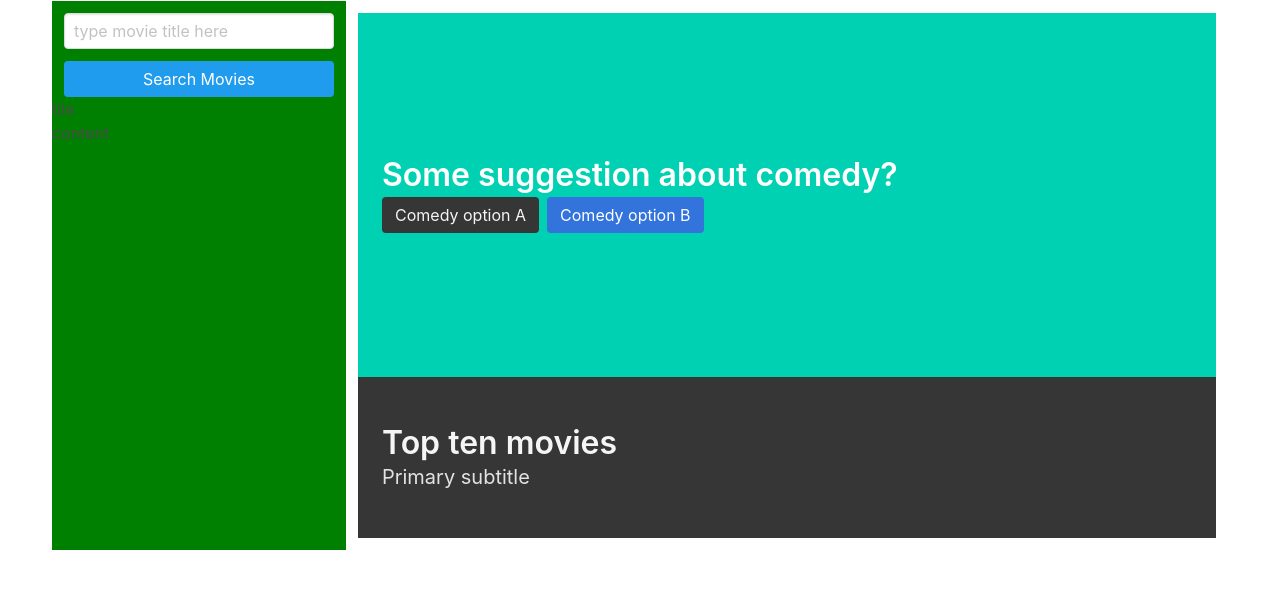
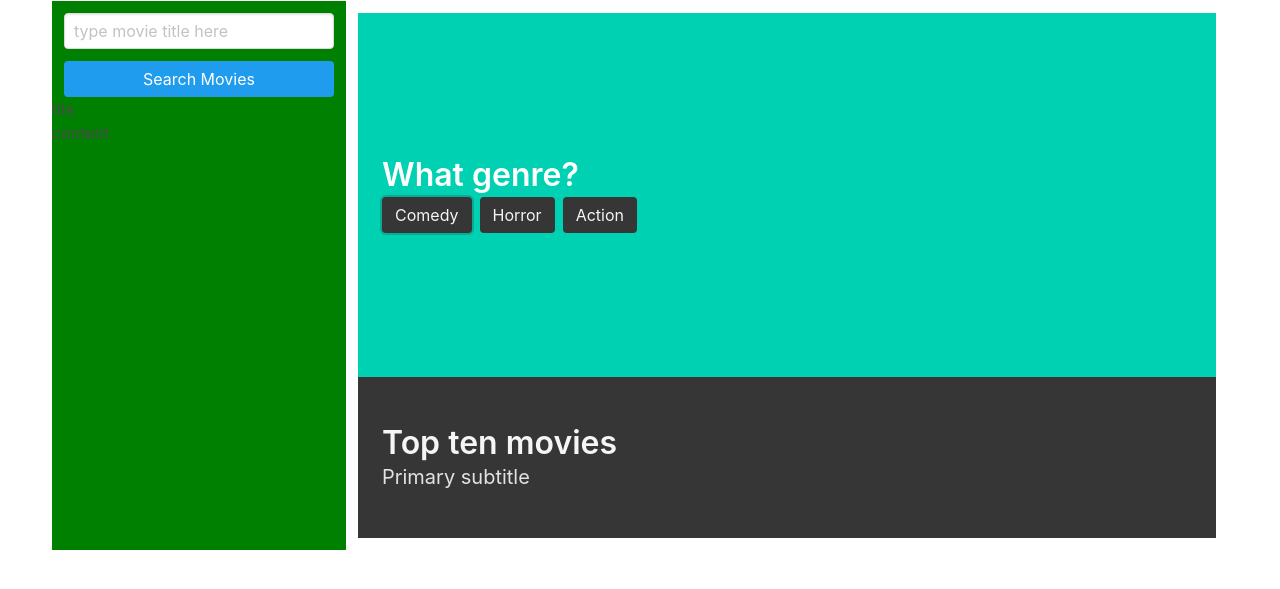
Before and after one commit to 961almah/BootcampProjectOne, a plain HTML site: page index.html in a window 1280 px wide. Both pictures are taken after a click on the button "Comedy". Shown: the part 55-644 px from the top of the page. Drawn offline with nearby package versions, Linux system fonts and the light colour scheme; no server answers.

Commit message:
help session with Ben

```diff
--- a/index.html
+++ b/index.html
@@ -100,7 +100,7 @@
    </div>
    <div class="column is-three-quarters">
      <!-- display -->
-       <section id="movie-suggestions" class="hero is-primary is-medium">
+       <section id="question-container" class="hero is-primary is-medium">
            <div id="hidethis" class="hero-body">
              <div class="container">
                 <h2 class="title">
@@ -135,7 +135,7 @@
           <div class="hero-body">
             <div class="container">
                <h2 class="title">
-                  Some suggestion about comedy?
+                  Some suggestion about comedyadd puah?
                </h2>
                <h2 class="subtitle">
                  <div class="buttons">
@@ -165,6 +165,9 @@
  </div>
     <script src="https://cdnjs.cloudflare.com/ajax/libs/jquery/3.2.1/jquery.min.js"></script>
     <script src="https://cdnjs.cloudflare.com/ajax/libs/moment.js/2.24.0/moment.min.js"></script>
-    <script src="script.js"></script>
+    <script src="script.js">
+
+    </script>
+
 </body>
 </html>
--- a/script.js
+++ b/script.js
@@ -104,3 +104,60 @@ $("#comedy").on("click", function() {
     document.getElementById("movie-suggestions").style.display = "none";
     document.getElementById("comedy-suggestions").style.display = "block";
 })
+
+
+// question display ===================================
+
+var questions = [
+    {
+        question: "What genre?",
+        options: [
+            "Comedy",
+            "Horror",
+            "Action"
+        ],
+        answerKey: "genrePick"
+    }
+]
+
+var answers = {}
+
+var currentQuestionIndex = 0
+
+
+function displayQuestion() {
+    $("#question-container .title").text(questions[currentQuestionIndex].question)
+    $("#question-container .buttons").empty();
+    // go throught the current question options
+    // for each one
+        // create a button
+        // add a value
+        // add some text
+        // put the button in the buttons div
+        for (var i=0; i < questions[currentQuestionIndex].options.length; i++) {
+            var option = questions[currentQuestionIndex].options[i];
+            var answerKey = questions[currentQuestionIndex].answerKey;
+            // create a button
+            var button = $("<button class='optionButton button is-dark'>")
+        // add a data-answer attribute
+        button.attr("data-answer", option)
+        button.attr("data-answerKey", answerKey)
+        // add some text
+        button.text(option)
+        // put the button in the buttons div
+        $("#question-container .buttons").append(button)
+
+        }
+}
+
+displayQuestion();
+
+$(".optionButton").click(function(){
+
+    // put the answer into the answers object
+    answers[$(this).attr("data-answerKey")] = $(this).attr("data-answer");
+    // answers.genrePick = "comedy"
+    // go to the next question
+    currentQuestionIndex++
+    console.log(answers);
+})
--- a/style.css
+++ b/style.css
@@ -21,7 +21,3 @@
 #comedy-suggestions {
   display: none;
 }
-
-#movie-suggestions3 {
-  display: none;
-}
```
Also changed, not shown: new.js (added, +29 -0 lines).
